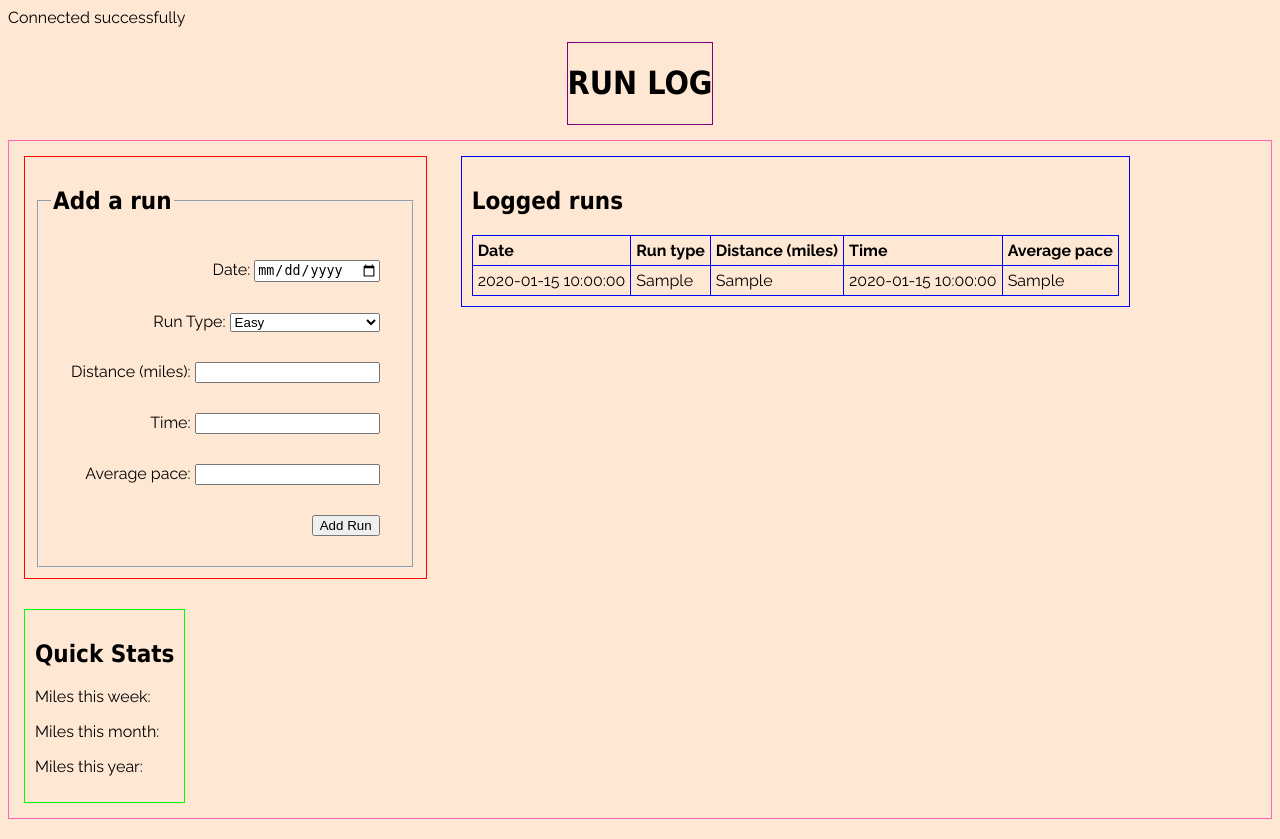
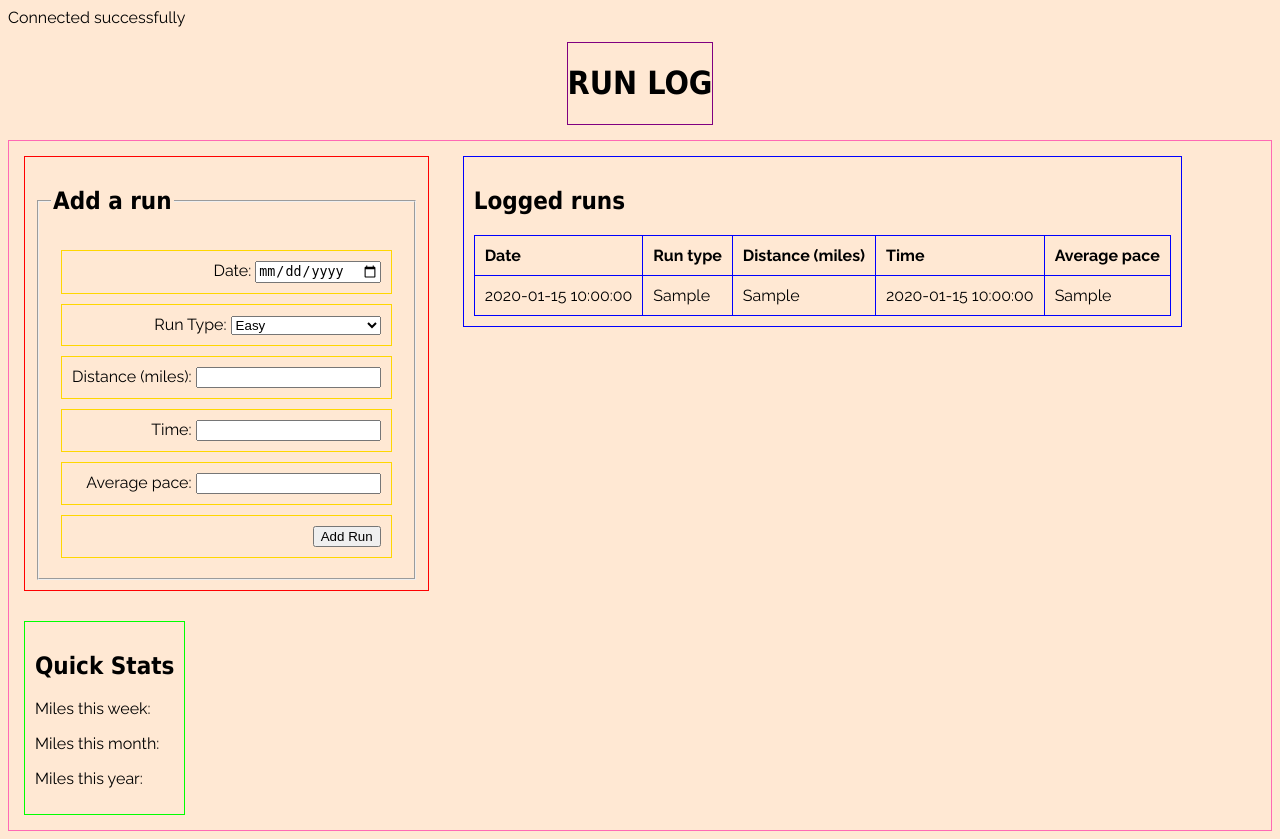
Before and after one commit to kaklein/runlog, a PHP site: page / in a window 1280 px wide. Run offline with PHP 8.4, Linux system fonts and the light colour scheme; tables that the repository leaves empty or names only in its code hold one stand-in row (values such as "Sample post"); some web fonts are replaced.

Commit message:
Make minor styling updates

```diff
--- a/styles.css
+++ b/styles.css
@@ -36,9 +36,14 @@ form {
     text-align: right;
 }
 
-.form-field {
+.form-field, .form-field-group {
     margin: 10px;
     padding: 10px;
+    border: 1px solid gold;
+}
+
+.sub-form-field {
+    display: inline-block;
 }
 
 #run-type {
@@ -66,7 +71,7 @@ table {
 
 th, td {
     border: 1px solid blue;
-    padding: 5px;
+    padding: 10px;
     text-align: left;
 }
 
```
